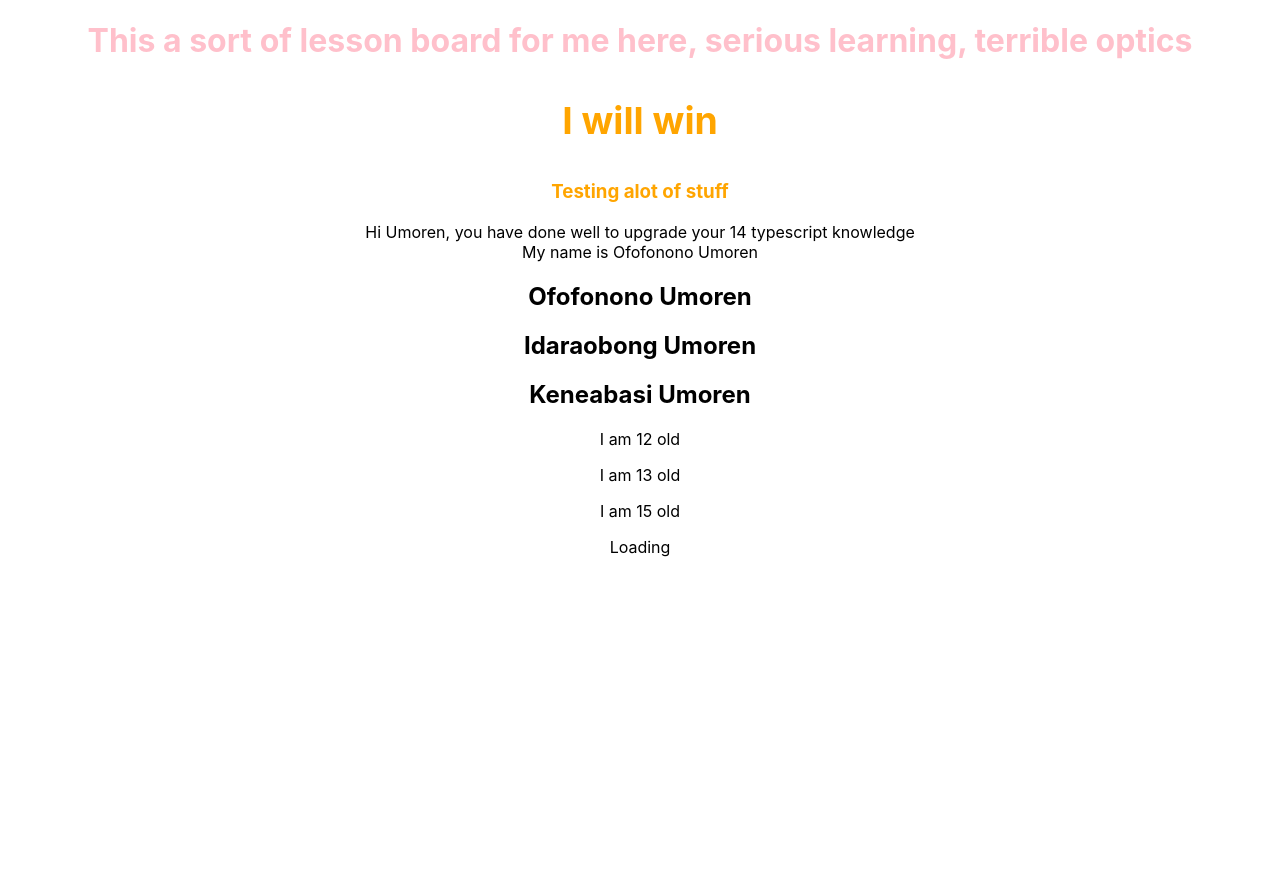
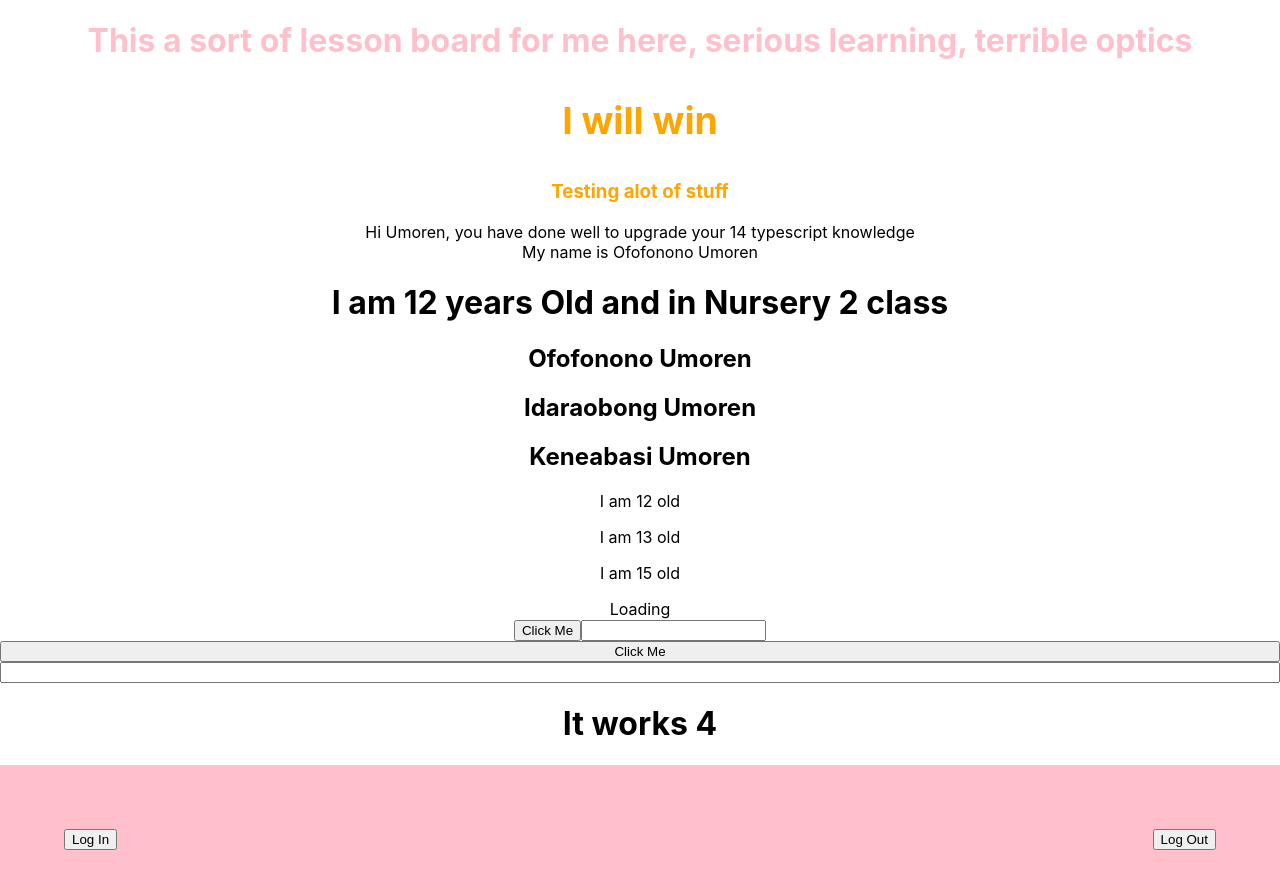
Before and after one commit to KoneeVibes/React.js-Typescript, a React (Create React App) app in the folder react-typescript-demo/: page / in a window 1280 px wide. Shown: the top 888 px of the page. Before the commit the page ends 800 px from the top, so only its background shows below. Built offline with nearby package versions, Linux system fonts and the light colour scheme.

Commit message:
Took on basic lessons on type declaration for component props as well as usestate hook

```diff
--- a/react-typescript-demo/src/App.tsx
+++ b/react-typescript-demo/src/App.tsx
@@ -5,12 +5,27 @@ import { Person } from './components/Person';
 import { List } from './components/List';
 import { Status } from './components/Status';
 import { H1, H3W } from './components/Typography';
+import { Button } from './components/Button';
+import { Input } from './components/Input';
+import { Card, Container } from './components/Card';
+// import { BrowserRouter, Routes, Route } from 'react-router-dom';
+import { User } from './State/User';
 
 function App() {
 
   const personName = {
     first: 'Ofofonono',
     last: 'Umoren'
+  }
+
+  const Info = {
+    age: 12,
+    class: {
+      class: {
+        level: 'Nursery',
+        levelno: 2
+      }
+    }
   }
 
   const listOfNames = [
@@ -30,16 +45,33 @@ function App() {
 
   const ages = [12, 13, 15]
 
+
   return (
     <div className="App">
+      {/* <BrowserRouter>
+        <Routes>
+          <Route path='/' element={<User/>} ></Route>
+          <Route path='/lessonboard' element={<User/>} ></Route>
+        </Routes>
+      </BrowserRouter> */}
       <H1>This a sort of lesson board for me here, serious learning, terrible optics
         <H3W>I will win</H3W>
       </H1>
       <H3W>Testing alot of stuff</H3W>
-      <Greet name={'Umoren'} age={14}/>
-      <Person name={personName}/>
-      <List names={listOfNames} age={ages}/>
-      <Status status='Loading'/>
+      <Greet name={'Umoren'} age={14} />
+      <Person name={personName} info={Info} />
+      <List names={listOfNames} age={ages} />
+      <Status status='Loading' />
+      <Button handleClick={(e, id) => console.log('You clicked a', e, id)} />
+      <Input value='' onChange={(event) => console.log(event)} />
+      <Card CardStyles={{ display: 'flex', flexDirection: 'column' }}>
+        <Button handleClick={(e) => console.log(e.target)} />
+        <Input value='' onChange={() => console.log('A change')} />
+        <Container age={4} />
+      </Card>
+      <Card CardStyles={{background: 'pink', padding: '4em'}}>
+        <User/>
+      </Card>
     </div>
   );
 }
--- /dev/null
+++ b/react-typescript-demo/src/State/User.tsx
@@ -0,0 +1,45 @@
+import { useState } from "react"
+import { Card } from "../components/Card"
+
+export const User = () => {
+
+    type AuthUser = {
+        name: string
+        email: string
+    }
+
+    const [loggedIn, setloggedIn] = useState<null | AuthUser>(null)
+    // OR by way of type assertion
+    // const [loggedIn, setloggedIn] = useState<null | AuthUser>({} as AuthUser)
+
+    const handleLogin = () => {
+        console.log('Im logged in')
+        setloggedIn({
+            name: 'Ofofonono',
+            email: 'umorenofofonono@gmail.com'
+        })
+    }
+
+    const handleLogout = () => {
+        console.log('Im logged out')
+        setloggedIn(null)
+    }
+
+    return (
+        <div>
+            <Card CardStyles={{ display: 'flex', gap: '10em', justifyContent: 'space-between' }}>
+                <button onClick={handleLogin} >Log In</button>
+                <button onClick={handleLogout}>Log Out</button>
+            </Card>
+            {
+                loggedIn ? (
+                    <div>
+                        <h1>User name is {loggedIn?.name}</h1>
+                        <h1>User email is {loggedIn?.email}</h1>
+                    </div>
+                ) : null
+            }
+
+        </div>
+    )
+}
--- /dev/null
+++ b/react-typescript-demo/src/components/Button.tsx
@@ -0,0 +1,9 @@
+type ButtonProps = {
+    handleClick: (event: React.MouseEvent<HTMLButtonElement>, id: number) => void
+}
+
+export const Button = (props: ButtonProps, id: number) => {
+    return (
+        <button onClick={(event) => props.handleClick(event, id)}> Click Me</button>
+    )
+}
--- /dev/null
+++ b/react-typescript-demo/src/components/Card.tsx
@@ -0,0 +1,25 @@
+import { UserData } from "./Person.types"
+
+type CardProps = {
+    CardStyles: React.CSSProperties
+    children: React.ReactNode
+    // take note that children is small 'c'
+}
+
+// trying out deconstructing CardProps
+export const Card = ({ CardStyles, children }: CardProps) => {
+    return (
+        <div style={CardStyles}>
+            {children}
+        </div>
+    )
+}
+
+export const Container = ({age}: UserData) => {
+
+    return(
+        <div>
+            <h1>It works {age}</h1>
+        </div>
+    )
+}
--- /dev/null
+++ b/react-typescript-demo/src/components/Input.tsx
@@ -0,0 +1,10 @@
+type InputProps = {
+    value: string
+    onChange: (event: React.ChangeEvent<HTMLInputElement>) => void
+}
+
+export const Input = (props: InputProps) => {
+    return(
+        <input type="text" value={props.value} onChange={props.onChange}/>
+    )
+}
--- a/react-typescript-demo/src/components/Person.tsx
+++ b/react-typescript-demo/src/components/Person.tsx
@@ -1,14 +1,19 @@
 import React from 'react';
+import { UserData } from './Person.types';
 
 type PersonProps = {
-    name: {
-        first: string
-        last: string
-    }
+  name: {
+    first: string
+    last: string
+  }
+  info: UserData
 }
 
-export const Person = (props: PersonProps) => {
+export const Person = ({name, info}: PersonProps) => {
   return (
-    <div>My name is {props.name.first} {props.name.last}</div>
+    <div>
+      <div>My name is {name.first} {name.last}</div>
+      <h1>I am {info.age} years Old and in {info.class?.class.level} {info.class?.class.levelno} class</h1>
+    </div>
   )
 }
```
Also changed, not shown: react-typescript-demo/src/components/Person.types.tsx (added, +11 -0 lines).
